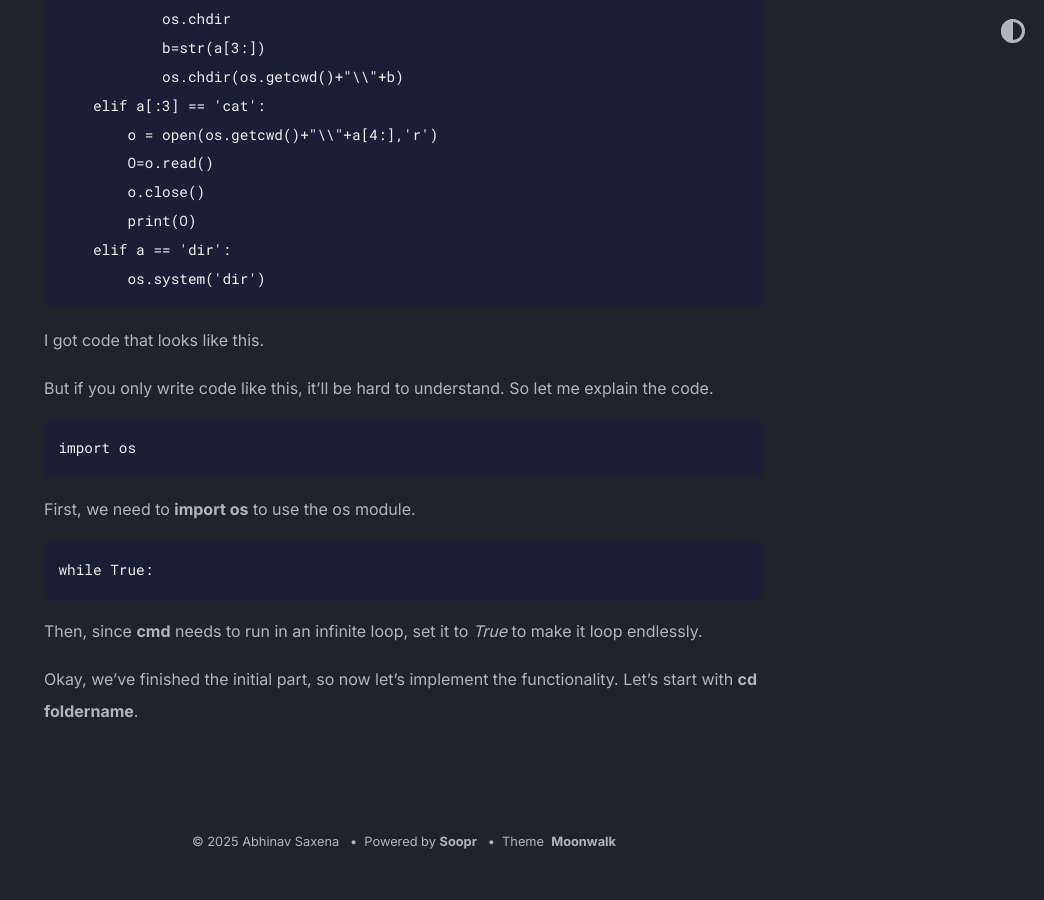
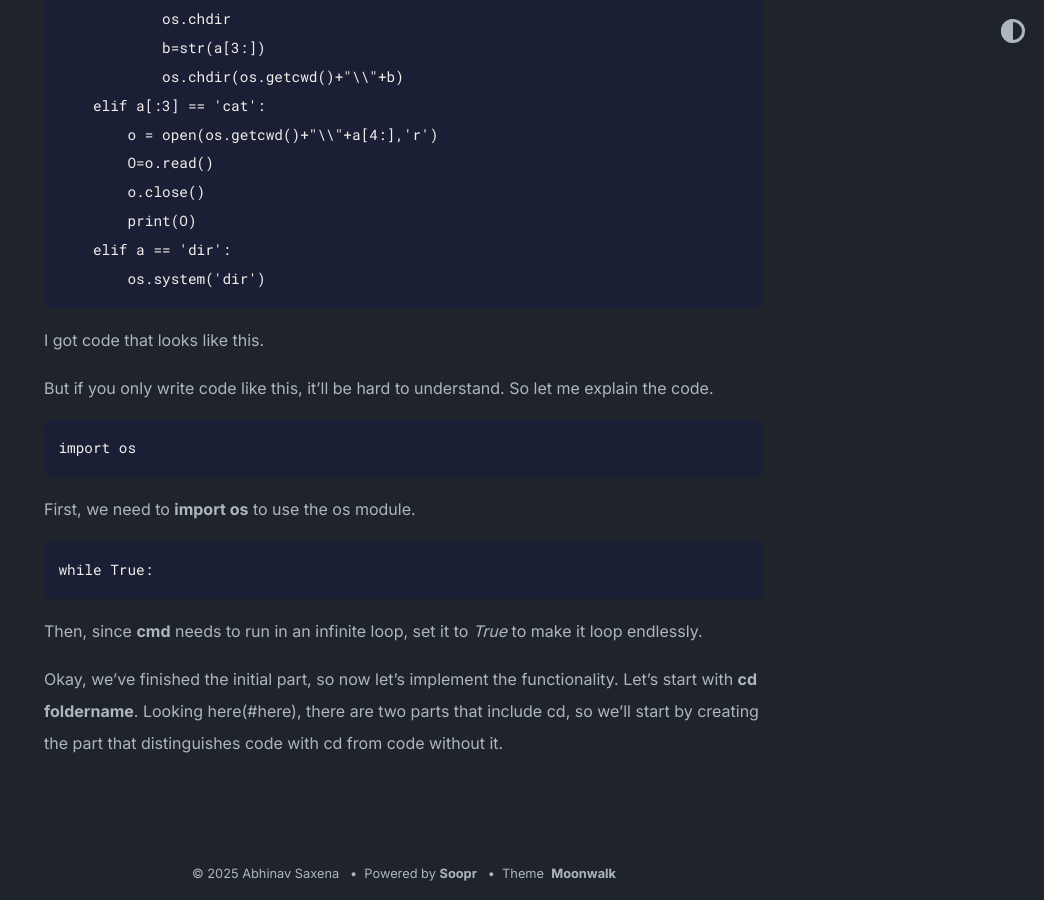
Before and after one commit to leejw4521/leejw4521.github.com, a Jekyll site: the page built from _posts/2020-07-08-very-very-very-long-title-and-very-very-very-short-content.md, in a window 1280 px wide and 900 px high, scrolled down 925 px. Shown: the whole window, without its empty margins (236-1280 px from the left). Built offline with Jekyll 4.4.1, drawn with Linux system fonts in a browser that asks for light colours; before the commit the page ends 1793 px from its top, so only the background shows below that; some of the changed text lies outside the part shown.

Commit message:
Update 2020-07-08-very-very-very-long-title-and-very-very-very-short-content.md

```diff
--- a/_posts/2020-07-08-very-very-very-long-title-and-very-very-very-short-content.md
+++ b/_posts/2020-07-08-very-very-very-long-title-and-very-very-very-short-content.md
@@ -4,7 +4,7 @@ layout: post
 
 Today, I will be creating a cmd that I was given as homework. CMD is the command prompt on our computer, and we're going to make it in Python.
 Since I can't include all of cmd's features, I'm going to try to create just a few, a total of four.
-1. cd **foldername**
+1. cd **foldername**(#here)
 2. cd..
 3. dir
 4. cat **filename**
@@ -53,3 +53,4 @@ while True:
 Then, since **cmd** needs to run in an infinite loop, set it to *True* to make it loop endlessly.
 
 Okay, we’ve finished the initial part, so now let’s implement the functionality. Let’s start with **cd foldername**.
+Looking here(#here), there are two parts that include cd, so we’ll start by creating the part that distinguishes code with cd from code without it.
```
